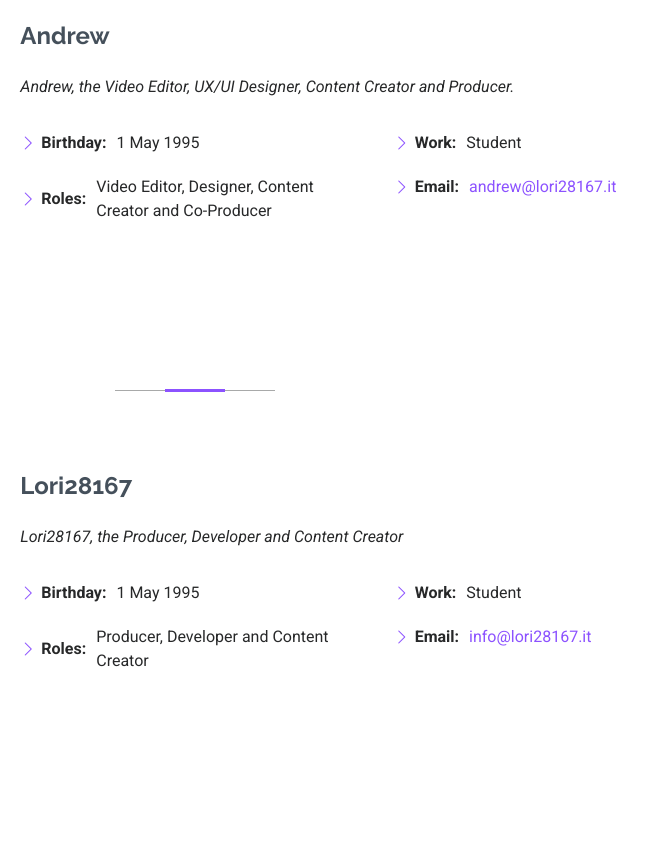
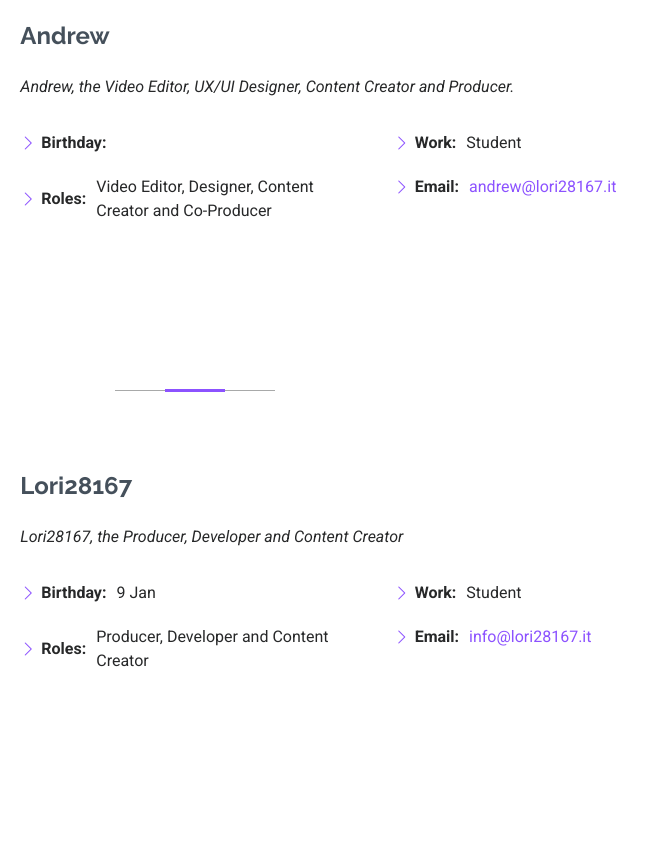
Before and after one commit to Andrew-Lori/Andrew-Lori.github.io, a plain HTML site: page index.html in a window 1280 px wide. Shown: the part 1000-1859 px from the top of the page, 525-1172 px from the left. Drawn offline with Linux system fonts and the light colour scheme.

Commit message:
Update index.html

```diff
--- a/index.html
+++ b/index.html
@@ -102,7 +102,7 @@
             <div class="row">
               <div class="col-lg-6">
                 <ul>
-                  <li><i class="bi bi-chevron-right"></i> <strong>Birthday:</strong> <span>1 May 1995</span></li>
+                  <li><i class="bi bi-chevron-right"></i> <strong>Birthday:</strong> <span></span></li>
                   <li><i class="bi bi-chevron-right"></i> <strong>Roles:</strong> <span>Video Editor, Designer, Content Creator and Co-Producer</span></li>
                 </ul>
               </div>
@@ -137,7 +137,7 @@
             <div class="row">
               <div class="col-lg-6">
                 <ul>
-                  <li><i class="bi bi-chevron-right"></i> <strong>Birthday:</strong> <span>1 May 1995</span></li>
+                  <li><i class="bi bi-chevron-right"></i> <strong>Birthday:</strong> <span>9 Jan</span></li>
                   <li><i class="bi bi-chevron-right"></i> <strong>Roles:</strong> <span>Producer, Developer and Content Creator</span></li>
                 </ul>
               </div>
```
